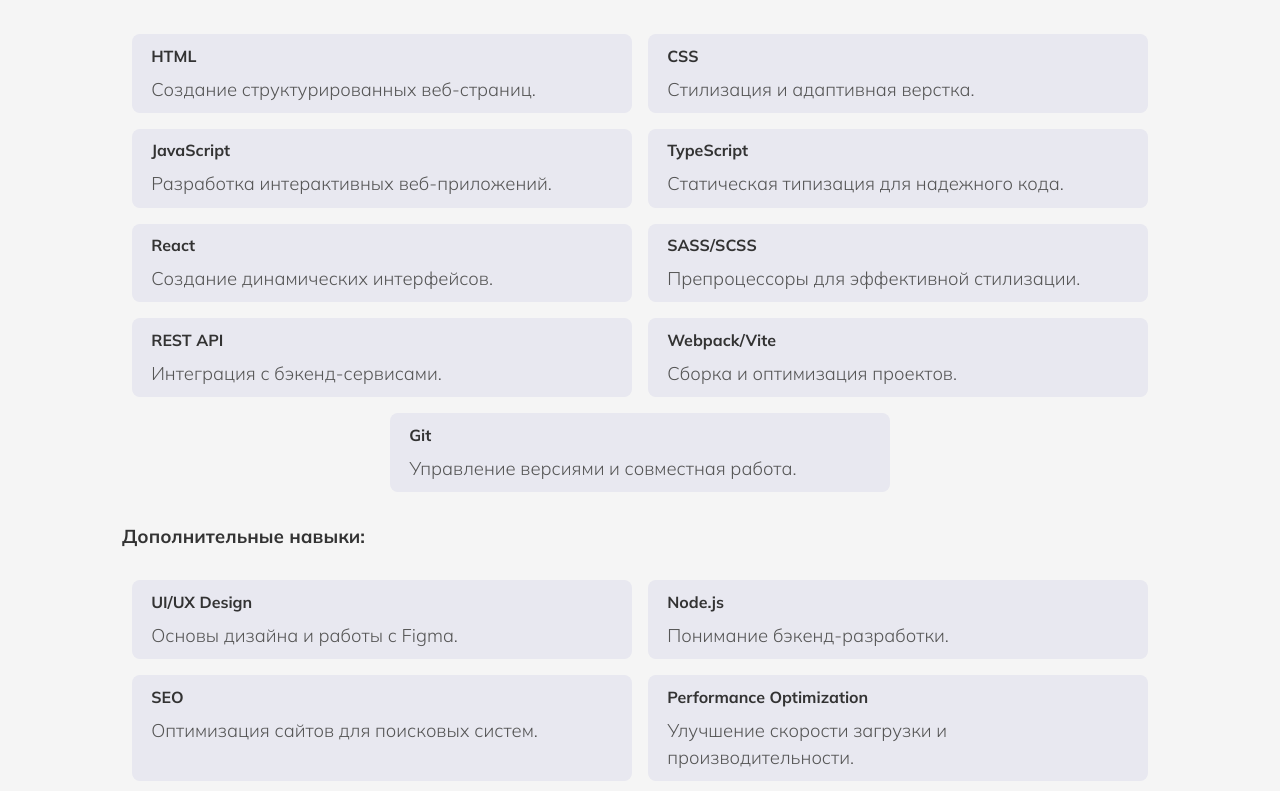
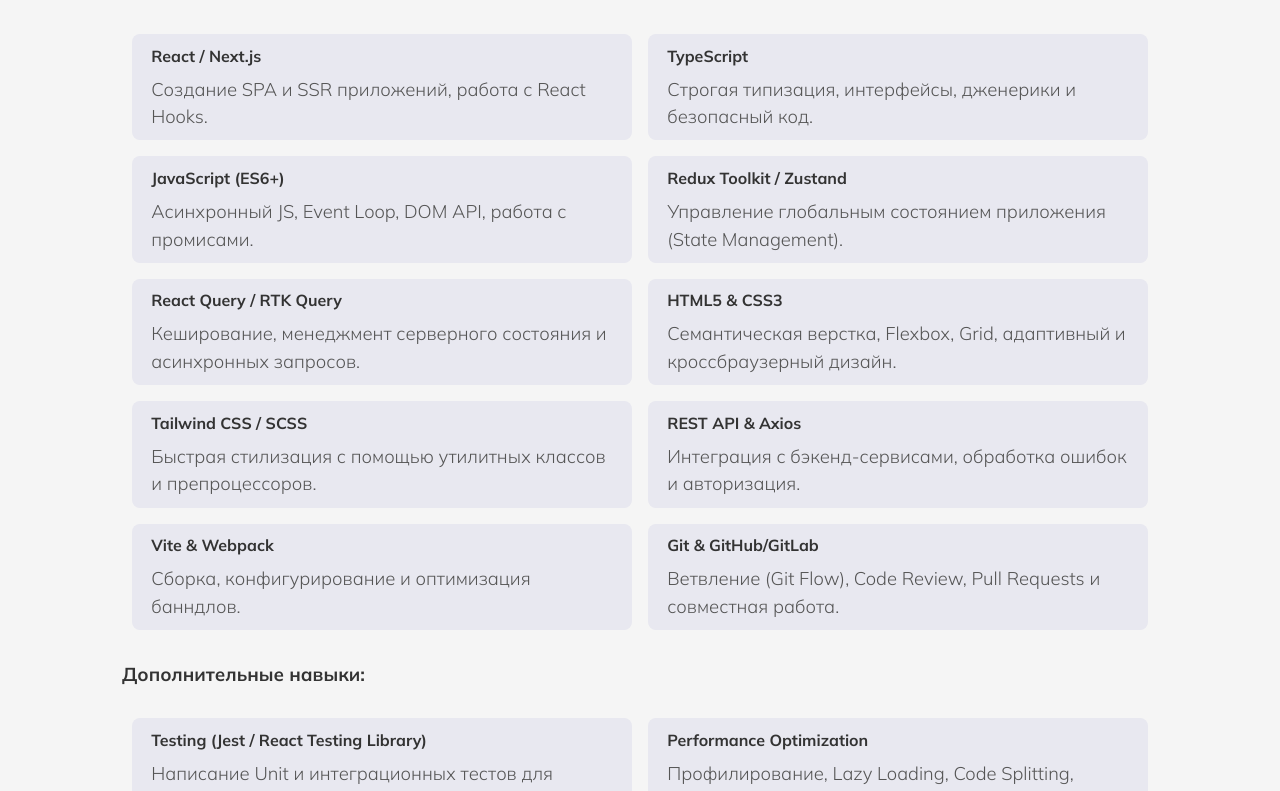
Before and after one commit to Ekaterina-shch/portfolio, a React (Vite) app: page /skills in a window 1280 px wide. Shown: the part 240-1031 px from the top of the page. Built offline with nearby package versions, Linux system fonts and the light colour scheme.

Commit message:
Дополнила навыки

```diff
--- a/src/pages/Skills.tsx
+++ b/src/pages/Skills.tsx
@@ -2,32 +2,80 @@
 
 const Skills = () => {
   const technicalSkills = [
-    { name: 'HTML', description: 'Создание структурированных веб-страниц.' },
-    { name: 'CSS', description: 'Стилизация и адаптивная верстка.' },
     {
-      name: 'JavaScript',
-      description: 'Разработка интерактивных веб-приложений.',
+      name: 'React / Next.js',
+      description: 'Создание SPA и SSR приложений, работа с React Hooks.',
     },
     {
       name: 'TypeScript',
-      description: 'Статическая типизация для надежного кода.',
+      description: 'Строгая типизация, интерфейсы, дженерики и безопасный код.',
     },
-    { name: 'React', description: 'Создание динамических интерфейсов.' },
     {
-      name: 'SASS/SCSS',
-      description: 'Препроцессоры для эффективной стилизации.',
+      name: 'JavaScript (ES6+)',
+      description: 'Асинхронный JS, Event Loop, DOM API, работа с промисами.',
     },
-    { name: 'REST API', description: 'Интеграция с бэкенд-сервисами.' },
-    { name: 'Webpack/Vite', description: 'Сборка и оптимизация проектов.' },
-    { name: 'Git', description: 'Управление версиями и совместная работа.' },
+    {
+      name: 'Redux Toolkit / Zustand',
+      description:
+        'Управление глобальным состоянием приложения (State Management).',
+    },
+    {
+      name: 'React Query / RTK Query',
+      description:
+        'Кеширование, менеджмент серверного состояния и асинхронных запросов.',
+    },
+    {
+      name: 'HTML5 & CSS3',
+      description:
+        'Семантическая верстка, Flexbox, Grid, адаптивный и кроссбраузерный дизайн.',
+    },
+    {
+      name: 'Tailwind CSS / SCSS',
+      description:
+        'Быстрая стилизация с помощью утилитных классов и препроцессоров.',
+    },
+    {
+      name: 'REST API & Axios',
+      description:
+        'Интеграция с бэкенд-сервисами, обработка ошибок и авторизация.',
+    },
+    {
+      name: 'Vite & Webpack',
+      description: 'Сборка, конфигурирование и оптимизация банндлов.',
+    },
+    {
+      name: 'Git & GitHub/GitLab',
+      description:
+        'Ветвление (Git Flow), Code Review, Pull Requests и совместная работа.',
+    },
   ];
   const additionalSkills = [
-    { name: 'UI/UX Design', description: 'Основы дизайна и работы с Figma.' },
-    { name: 'Node.js', description: 'Понимание бэкенд-разработки.' },
-    { name: 'SEO', description: 'Оптимизация сайтов для поисковых систем.' },
+    {
+      name: 'Testing (Jest / React Testing Library)',
+      description: 'Написание Unit и интеграционных тестов для компонентов.',
+    },
     {
       name: 'Performance Optimization',
-      description: 'Улучшение скорости загрузки и производительности.',
+      description:
+        'Профилирование, Lazy Loading, Code Splitting, Memoization (useMemo/React.memo).',
+    },
+    {
+      name: 'Figma & UI/UX Design',
+      description: 'Pixel Perfect верстка по макетам, работа с UI-китами.',
+    },
+    {
+      name: 'Web Accessibility (a11y)',
+      description: 'Создание доступных интерфейсов с использованием WAI-ARIA.',
+    },
+    {
+      name: 'Deployment & Hosting',
+      description:
+        'Публикация веб-приложений на Vercel/Netlify, опыт работы с FTP-серверами.',
+    },
+    {
+      name: 'Node.js & npm',
+      description:
+        'Понимание экосистемы Node.js, работа с пакетными менеджерами и скриптами сборки.',
     },
   ];
   return (
```
